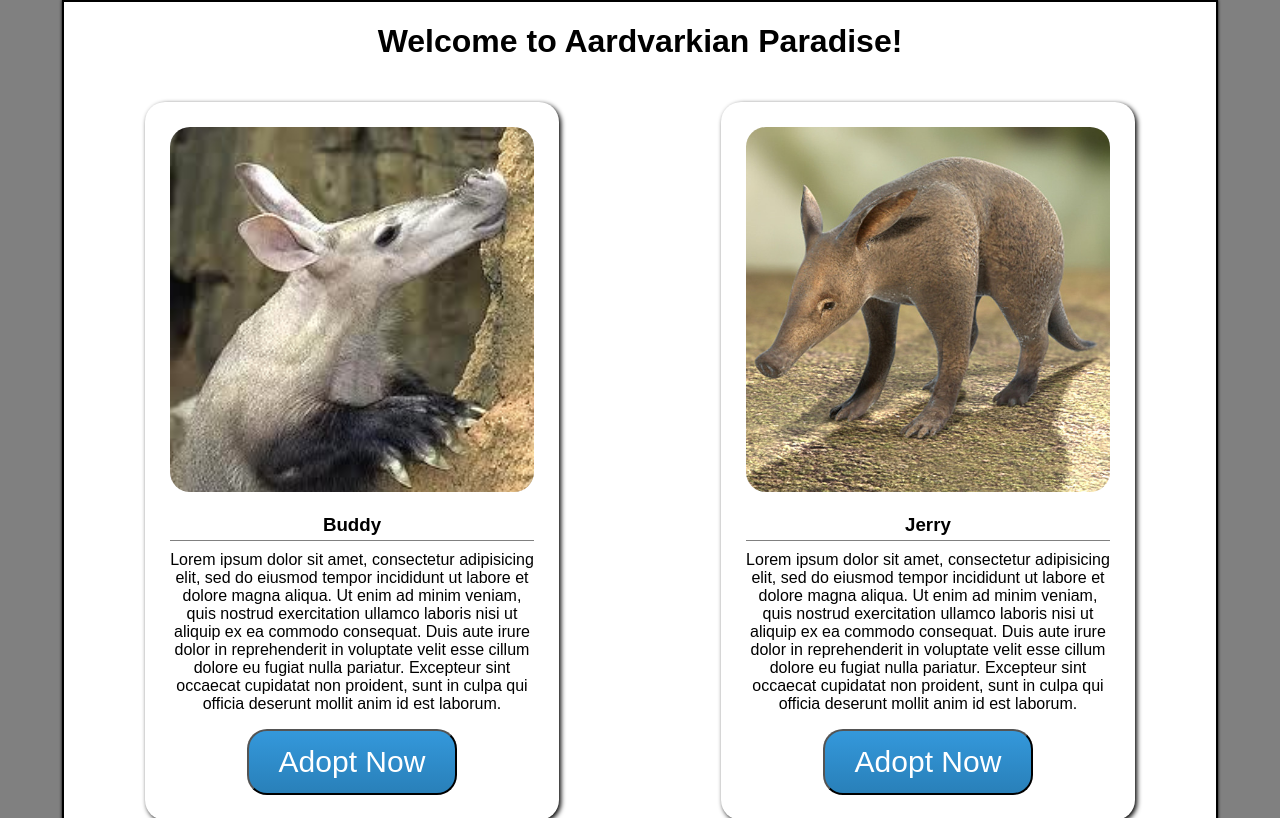
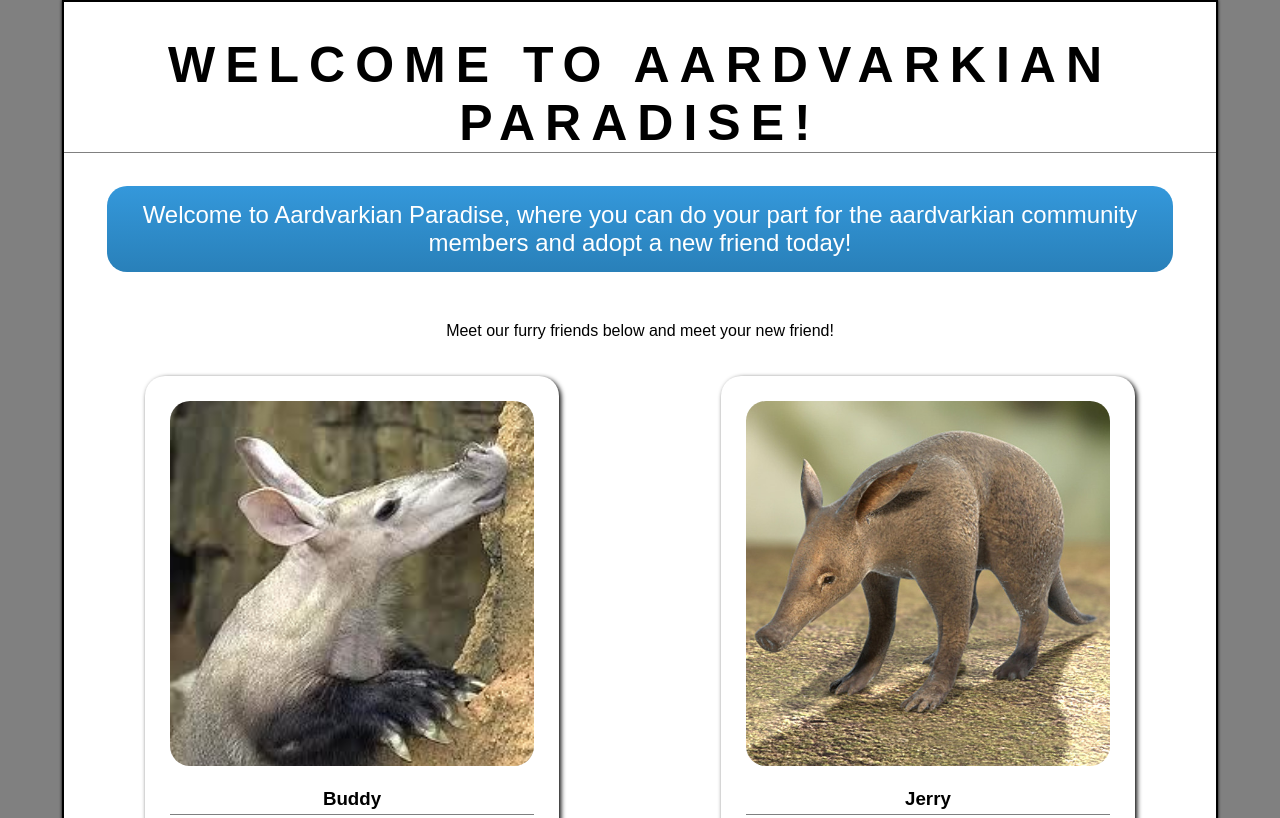
Before and after one commit to Joewm121/animal, a plain HTML site: page index.html in a window 1280 px wide. Shown: the top 818 px of the page. Drawn offline with Linux system fonts and the light colour scheme.

Commit message:
style header, add callout to top, change location of script to bottom of index

```diff
--- a/css/styles.css
+++ b/css/styles.css
@@ -46,6 +46,9 @@ p {
   margin-top: 10px;
 }
 
+.copyright {
+  color: #fff;
+}
 
 .btn {
   background-image: -webkit-linear-gradient(top, #3498db, #2980b9);
@@ -62,9 +65,23 @@ p {
   text-decoration: none;
 }
 
+.content .copy {
+  background-image: -webkit-linear-gradient(top, #3498db, #2980b9);
+  width: 90%;
+  margin: 0 auto;
+  font-size: 24px;
+  padding: 15px;
+  margin-bottom: 50px;
+  color: #fff;
+  border-radius: 20px;
+}
 
-
-
+.content h1 {
+  text-transform: uppercase;
+  letter-spacing: 10px;
+  font-size: 50px;
+  border-bottom: 1px solid grey;
+}
 
 
 
--- a/index.html
+++ b/index.html
@@ -8,6 +8,12 @@
   <body>
     <div class="content">
       <h1>Welcome to Aardvarkian Paradise!</h1>
+      <p class="copy">
+        Welcome to Aardvarkian Paradise, where you can do your part for the aardvarkian community members and adopt a new friend today!
+      </p>
+      <p>
+        Meet our furry friends below and meet your new friend!
+      </p>
       <div class="container group">
         <div class="card">
           <img src="img/aardvark1.jpg" alt="an aardvark" />
@@ -48,8 +54,19 @@
 
       </div>
     </div>
-    <script type="text/javascript" src="js/script.js">
 
+    <span class="copyright">&copy; 2017, The Aardvarkian Paradise, L.L.C. M.D.</span>
+
+
+
+
+    <script type="text/javascript">
+      var x = document.getElementsByClassName('btn');
+      for (var i = 0; i < x.length; i++) {
+        x[i].addEventListener("click", function () {
+          alert('Thanks for adopting!');
+        });
+      }
     </script>
   </body>
 </html>
--- a/js/script.js
+++ /dev/null
@@ -1,6 +0,0 @@
-var x = document.getElementsByClassName('btn');
-for (var i = 0; i < x.length; i++) {
-  x[i].addEventListener("click", function () {
-    alert('Thanks for adopting!');
-  });
-}
```
